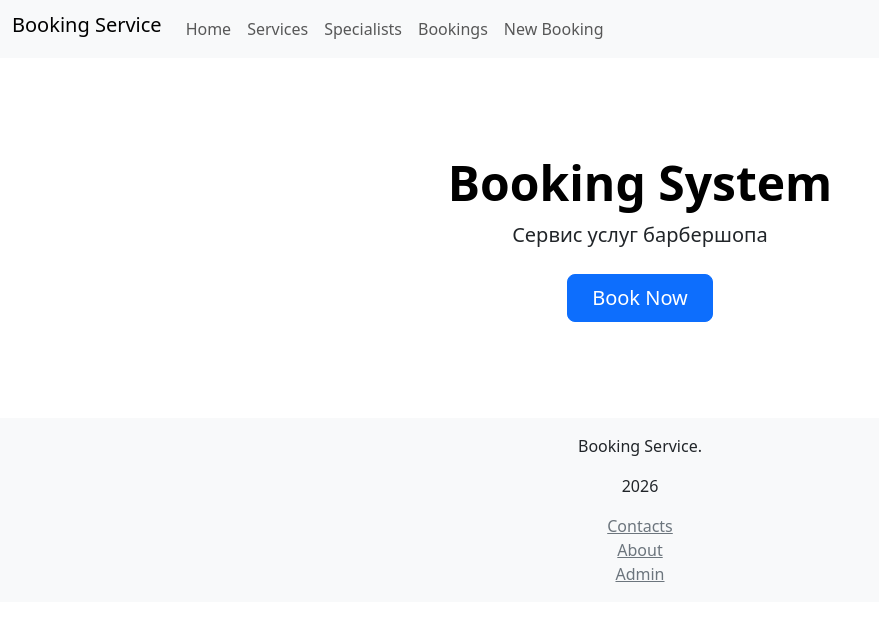
After one commit to GaiuTarasFedor/booking_service, a Django app: page / in a window 1280 px wide. The commit adds this page. Shown: the top 621 px of the page, without its empty margins (0-879 px from the left). Run offline with Django 5.2, Linux system fonts and the light colour scheme.

Commit message:
WIP: Выполнил ДЗ №2

```diff
--- a/src/booking_manager/templates/booking_manager/base.html
+++ b/src/booking_manager/templates/booking_manager/base.html
@@ -8,11 +8,7 @@
 </head>
 <body>
     <header>
-        <nav>
-            <a href="{% url 'booking_manager:home' %}">Про сервис</a>
-            <a href="{% url 'booking_manager:slot_list' %}">Слоты</a>
-            <a href="{% url 'admin:login' %}">Админка</a>
-        </nav>
+        {% include 'booking_manager/navbar.html' %}
     </header>
 
     <main>
@@ -20,7 +16,7 @@
     </main>
 
     <footer>
-        <p>Booking service — начальный проект на  Django.</p>
+        {% include 'booking_manager/footer.html' %}
     </footer>
     <script src="https://cdn.jsdelivr.net/npm/@popperjs/core@2.11.8/dist/umd/popper.min.js" integrity="sha384-I7E8VVD/ismYTF4hNIPjVp/Zjvgyol6VFvRkX/vR+Vc4jQkC+hVqc2pM8ODewa9r" crossorigin="anonymous"></script>
     <script src="https://cdn.jsdelivr.net/npm/bootstrap@5.3.8/dist/js/bootstrap.min.js" integrity="sha384-G/EV+4j2dNv+tEPo3++6LCgdCROaejBqfUeNjuKAiuXbjrxilcCdDz6ZAVfHWe1Y" crossorigin="anonymous"></script>
--- a/src/booking_manager/templates/booking_manager/booking_new.html
+++ b/src/booking_manager/templates/booking_manager/booking_new.html
@@ -1,4 +1,4 @@
-{% extends "booking_manager/base.html" %}
+            {% extends "booking_manager/base.html" %}
 
 {% block title %}New Booking{% endblock %}
 
--- /dev/null
+++ b/src/booking_manager/templates/booking_manager/footer.html
@@ -0,0 +1,13 @@
+<div class="bg-body-tertiary text-center py-3 mt-4">
+    <p>Booking Service.</p>
+    <p>{% now "Y"%}</p>
+    <div>
+        <a class="link-secondary mx-2" href="#">Contacts</a>
+    </div>
+    <div>
+        <a class="link-secondary mx-2" href="#">About</a>
+    </div>
+    <div>
+        <a class="link-secondary mx-2" href="{% url 'admin:index' %}">Admin</a>
+    </div>
+</div>
--- a/src/booking_manager/templates/booking_manager/home.html
+++ b/src/booking_manager/templates/booking_manager/home.html
@@ -7,7 +7,7 @@
     <h1 class="display-5 fw-bold text-body-emphasis">Booking System</h1>
     <div class="col-lg-6 mx-auto">
         <p class="lead mb-4">Сервис услуг барбершопа</p>
-        <a href="{% url 'booking_manager:booking_new' %}" class="btn btn-primary btn-lg px-4">Book Now</a>
+        <a class="btn btn-primary btn-lg px-4" href="{% url 'booking_manager:booking_new' %}">Book Now</a>
     </div>
 </div>
 {% endblock %}
--- /dev/null
+++ b/src/booking_manager/templates/booking_manager/navbar.html
@@ -0,0 +1,27 @@
+<nav class="navbar navbar-expand-lg bg-body-tertiary">
+  <div class="container-fluid">
+    <h4 class="navbar-brand">Booking Service</h4>
+    <button class="navbar-toggler" type="button" data-bs-toggle="collapse" data-bs-target="#navbarNav" aria-controls="navbarNav" aria-expanded="false" aria-label="Booking Service">
+      <span class="navbar-toggler-icon"></span>
+    </button>
+    <div class="collapse navbar-collapse" id="navbarNav">
+      <ul class="navbar-nav">
+        <li class="nav-item">
+          <a class="nav-link" aria-current="page" href="{% url 'booking_manager:home' %}">Home</a>
+        </li>
+        <li class="nav-item">
+          <a class="nav-link" href="{% url 'booking_manager:services' %}">Services</a>
+        </li>
+        <li class="nav-item">
+          <a class="nav-link" href="{% url 'booking_manager:specialists' %}">Specialists</a>
+        </li>
+        <li class="nav-item">
+          <a class="nav-link" href="{% url 'booking_manager:bookings' %}">Bookings</a>
+        </li>
+        <li class="nav-item">
+          <a class="nav-link" href="{% url 'booking_manager:booking_new' %}">New Booking</a>
+        </li>
+      </ul>
+    </div>
+  </div>
+</nav>
--- a/src/booking_manager/templates/booking_manager/services.html
+++ b/src/booking_manager/templates/booking_manager/services.html
@@ -3,7 +3,6 @@
 {% block title %}Booking service{% endblock %}
 
 {% block content %}
-    <h1>Booking service</h1>
     <h2>Список доступных услуг.</h2>
 
     {% for service in services %}
--- a/src/booking_manager/urls.py
+++ b/src/booking_manager/urls.py
@@ -8,7 +8,6 @@ app_name = "booking_manager"
 
 urlpatterns = [
     path("", views.home, name="home"),
-    path("slots/", views.slot_list, name="slot_list"),
     path("services/", views.service_list, name="services"),
     path("specialists/", views.specialist_list, name="specialists"),
     path("bookings/", views.booking_list, name="bookings"),
```
Also changed, not shown: src/booking_manager/templates/booking_manager/slots.html (deleted, +0 -31 lines), src/booking_manager/views.py (+0 -18 lines).
